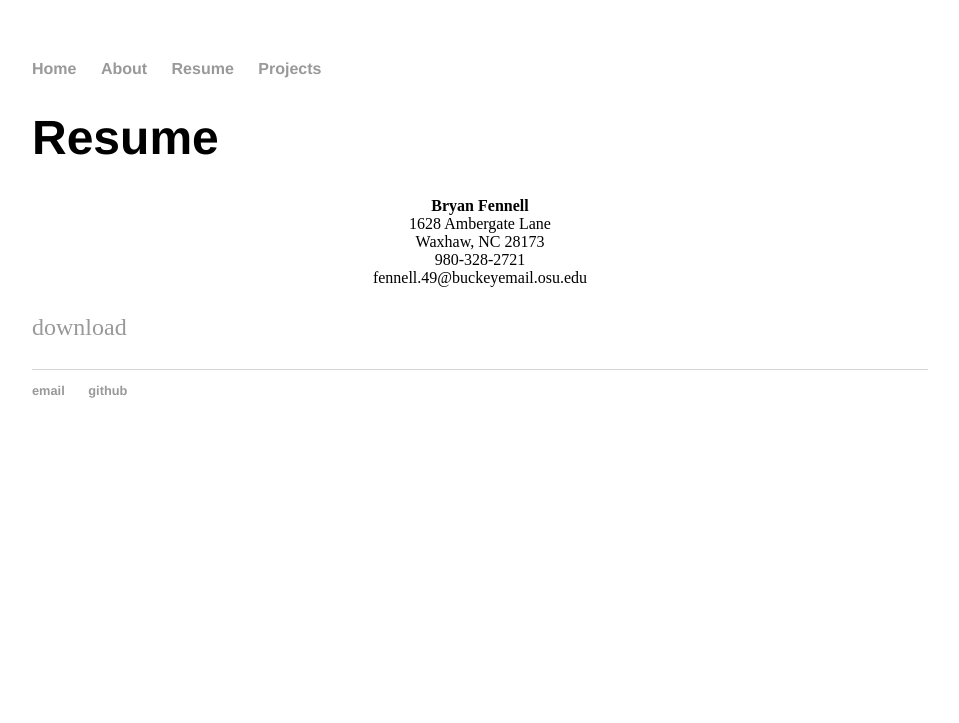
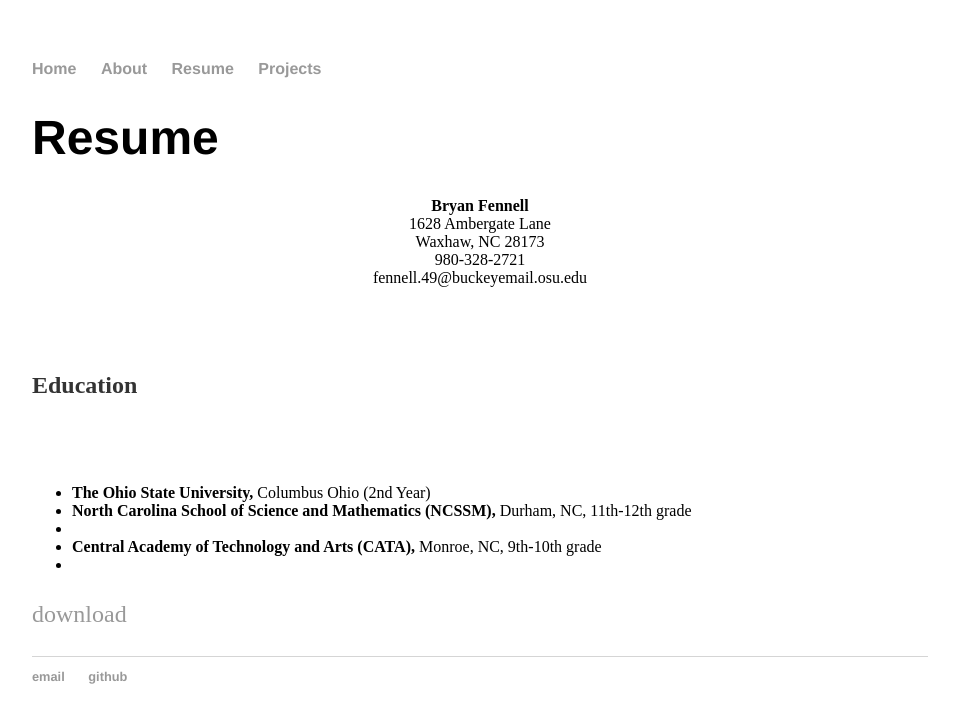
Before and after one commit to BryanFennell/BryanFennell.github.io, a Jekyll site: the page built from resume/index.html, in a window 1280 px wide. Shown: the top 723 px of the page, without its empty margins (160-1119 px from the left). Built offline with Jekyll 4.4.1, drawn with Linux system fonts in a browser that asks for light colours.

Commit message:
Update index.html
Added the education section to my text resume

```diff
--- a/resume/index.html
+++ b/resume/index.html
@@ -10,5 +10,13 @@
   <center>Waxhaw, NC 28173</center>
   <center>980-328-2721</center>
   <center>fennell.49@buckeyemail.osu.edu</center>
+  <p><br></p>
+  <p><b>Education</b></p>
+  <p><br></p>
+  <ul>
+    <li><b>The Ohio State University,</b> Columbus Ohio (2nd Year)</li>
+    <li><b>North Carolina School of Science and Mathematics (NCSSM),</b> Durham, NC, 11th-12th grade<li>
+    <li><b>Central Academy of Technology and Arts (CATA),</b> Monroe, NC, 9th-10th grade<li>
+  </ul>
   <p><a href="/Bryan Fennell Resume.pdf" download>download</a>
 </div><!-- /.blurb -->
```
